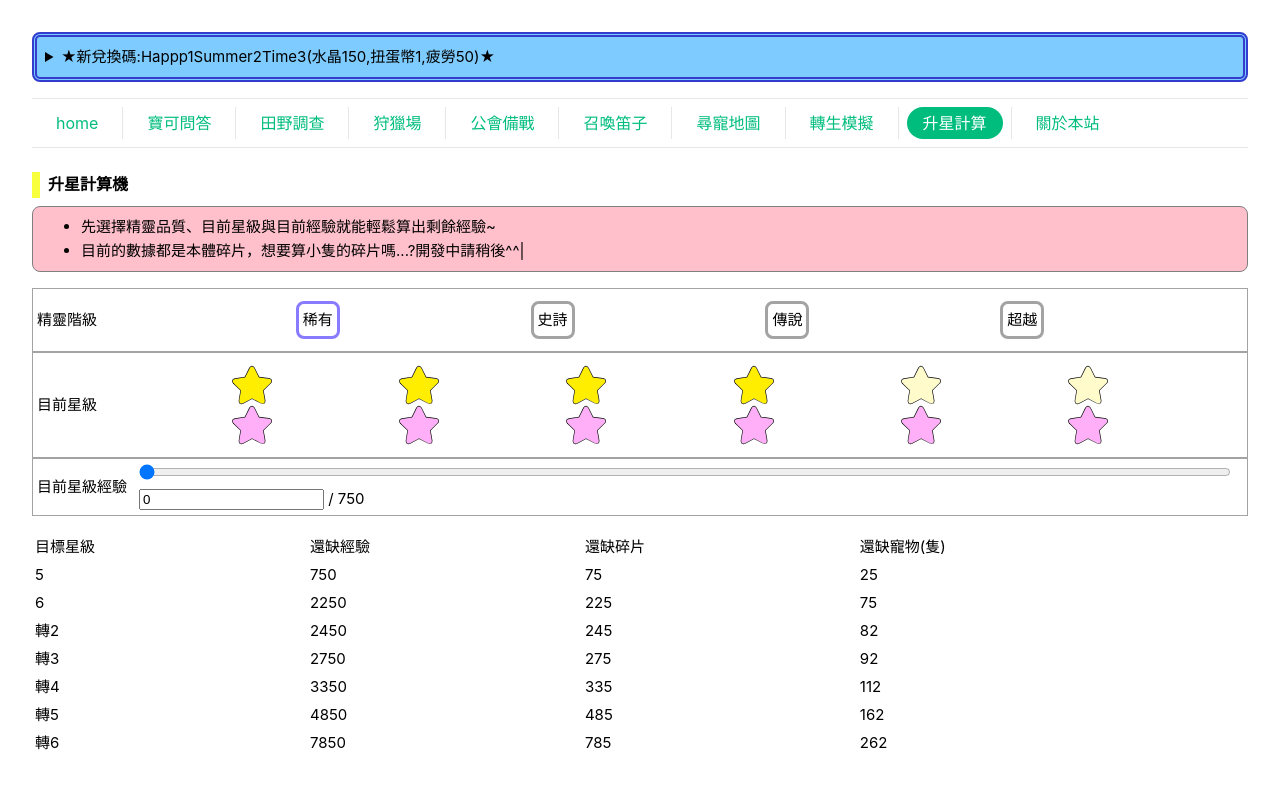
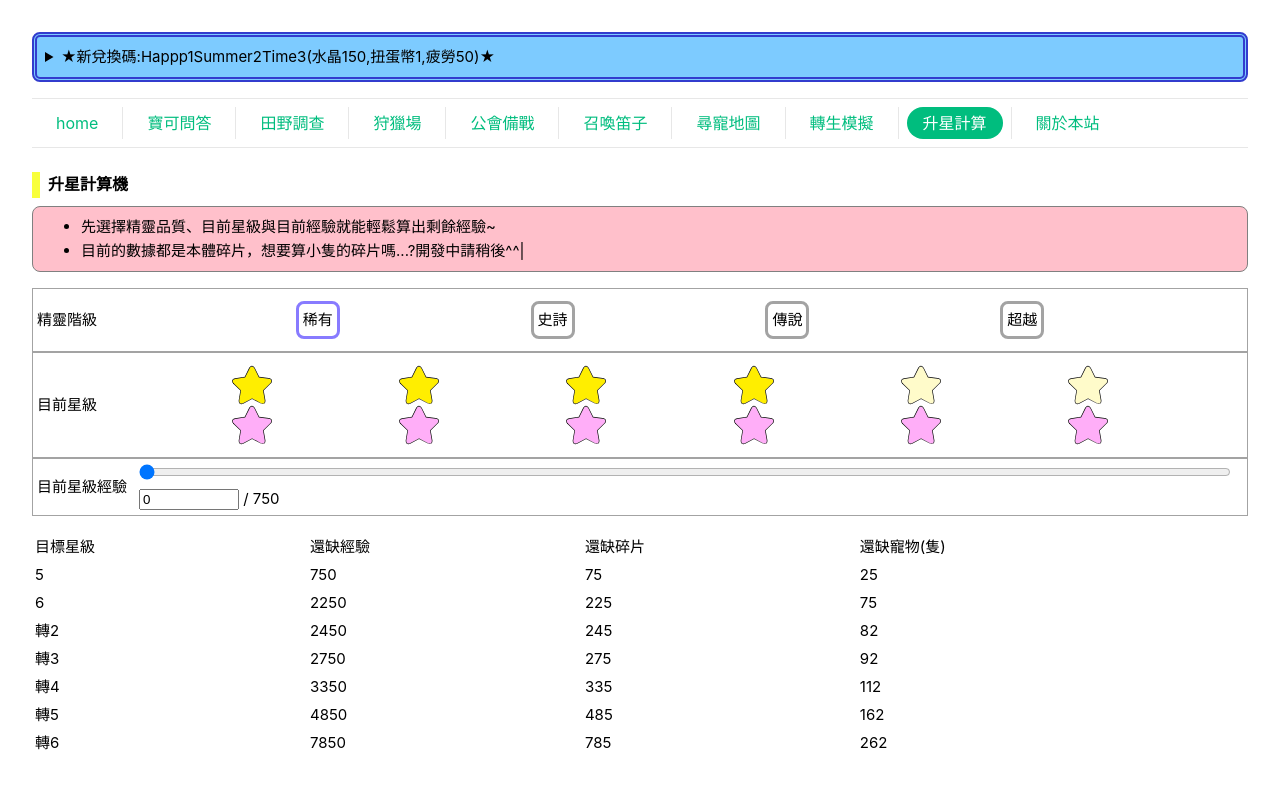
Before and after one commit to tom00502/pokemon-adventurer, a Vue app: page /star in a window 1280 px wide. Shown: the top 788 px of the page. Built offline with nearby package versions, Linux system fonts and the light colour scheme; no server answers.

Commit message:
input 寬度調整

```diff
--- a/src/views/StarView.vue
+++ b/src/views/StarView.vue
@@ -178,6 +178,7 @@ const checkExperienceRange = () => {
                         :max="expsThisLevel - 1"
                         @change="checkExperienceRange()"
                         @keyup="checkExperienceRange()"
+                        class="w-25"
                     />
                     {{ ` / ${expsThisLevel}` }}
                 </div>
@@ -306,6 +307,9 @@ table {
     background: pink;
     border-radius: 8px;
 }
+.w-25 {
+    width: 100px;
+}
 .w-full {
     width: 100%;
 }
```
